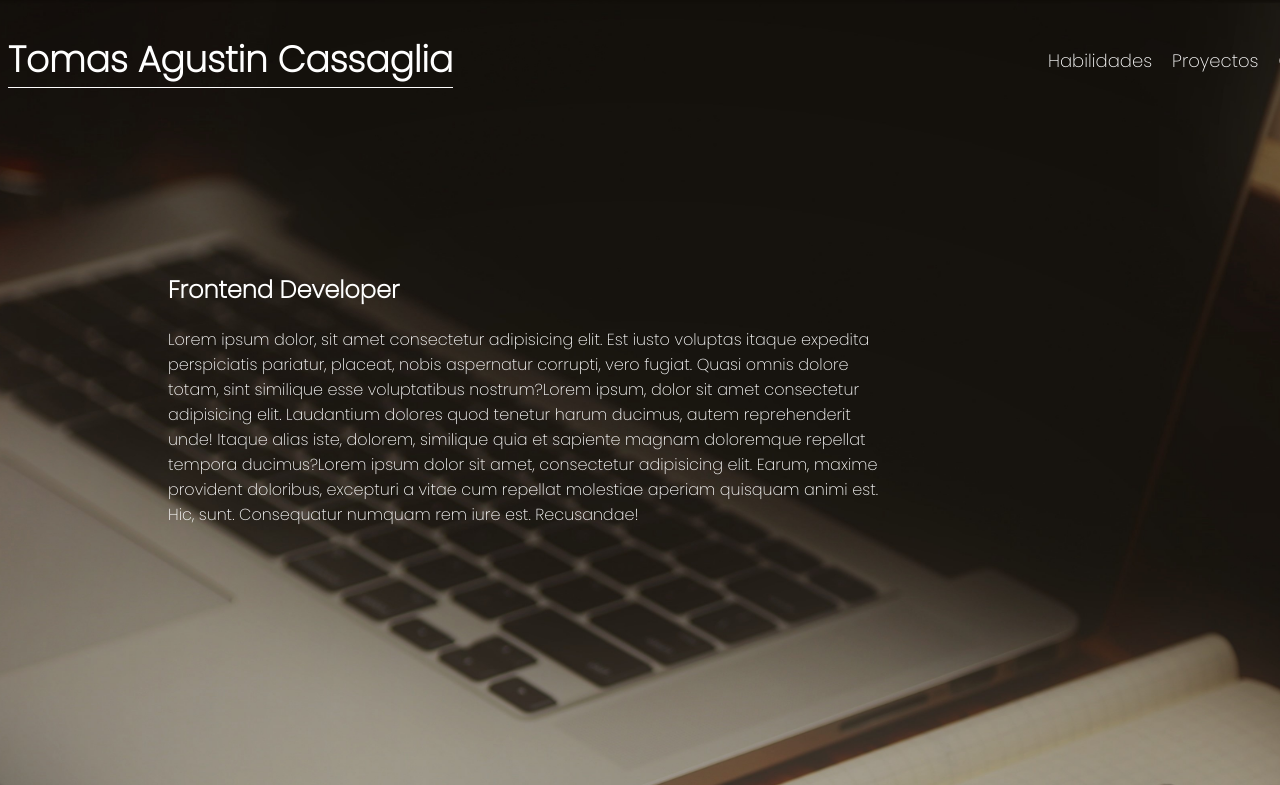
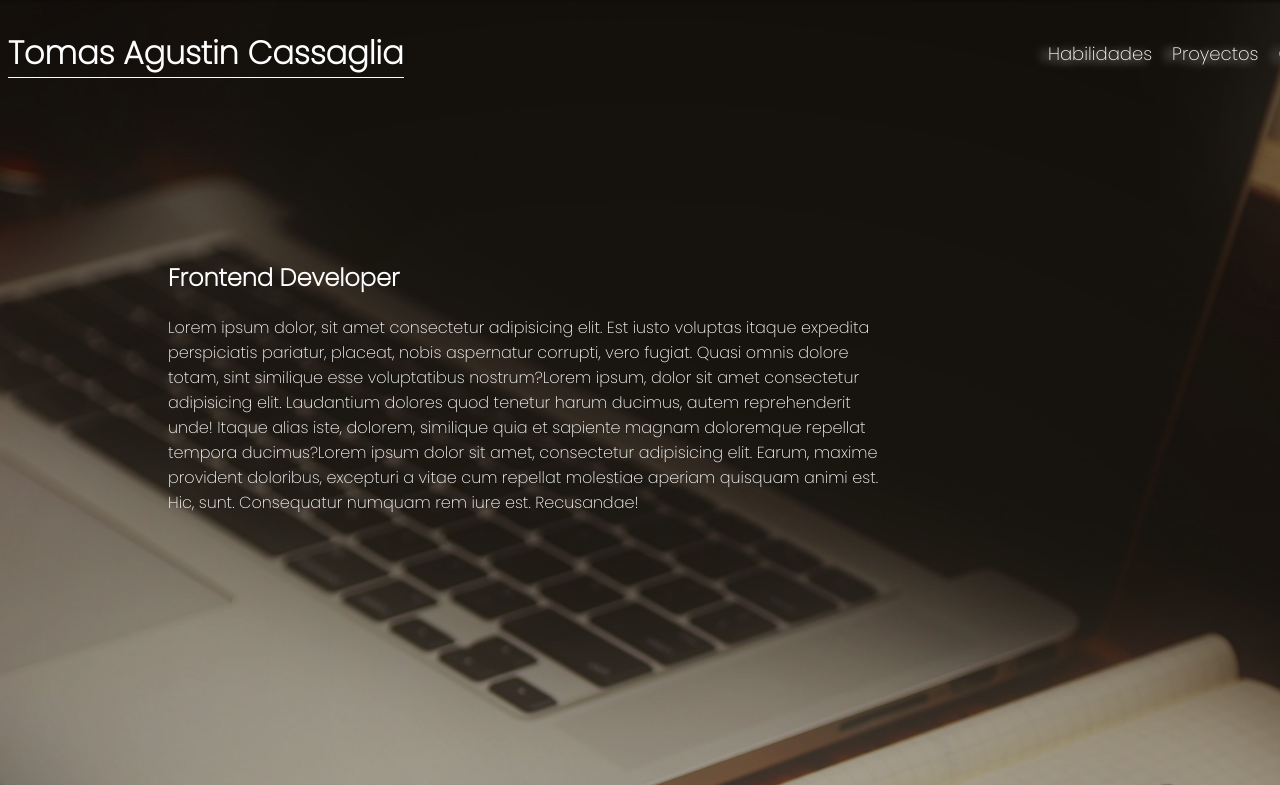
Before and after one commit to TomasCassaglia/Tomas-Cassaglia-Proyecto, a plain HTML site: page index.html in a window 1280 px wide. In both pictures the pointer is over the element 1223 px from the left and 53 px from the top of the page. Shown: the top 785 px of the page. Drawn offline with Linux system fonts and the light colour scheme.

Commit message:
trans terminadas

```diff
--- a/css/styles.css
+++ b/css/styles.css
@@ -15,12 +15,11 @@
                                                     font-size: 10;
                                                 }
 
-                                                .barra-superior:hover,
                                                 .navegacion__ul:hover,
-                                                .navegacion:hover,
-                                                .barra-izquierda:hover {
+                                                .navegacion:hover {
                                                     font-size: 18px;
                                                     transition: font-size 0.5s ease 0s;
+                                                    text-shadow: -6px 2px 10px white;
                                                 }
 
                                                 .navegacion,
```
